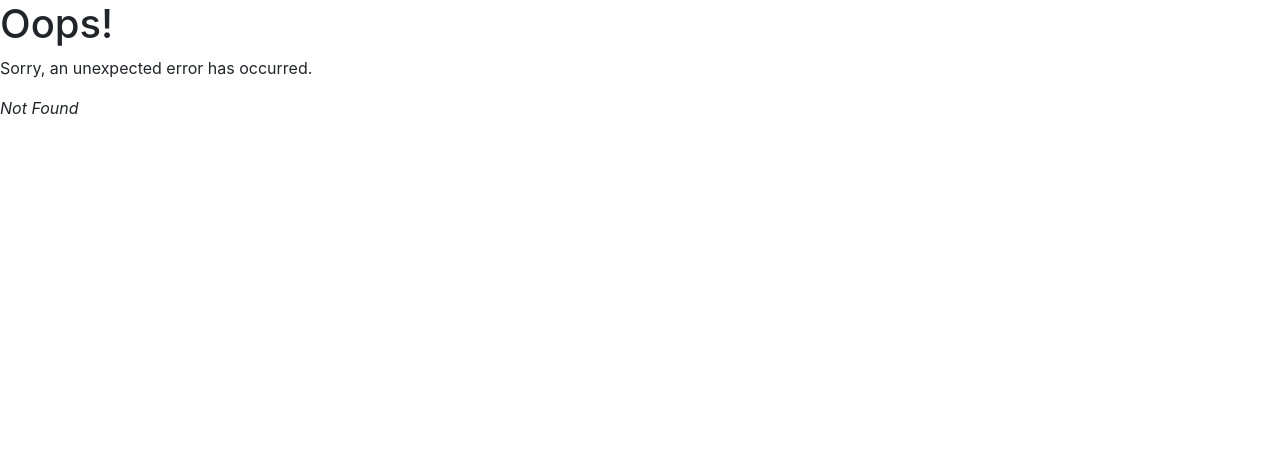
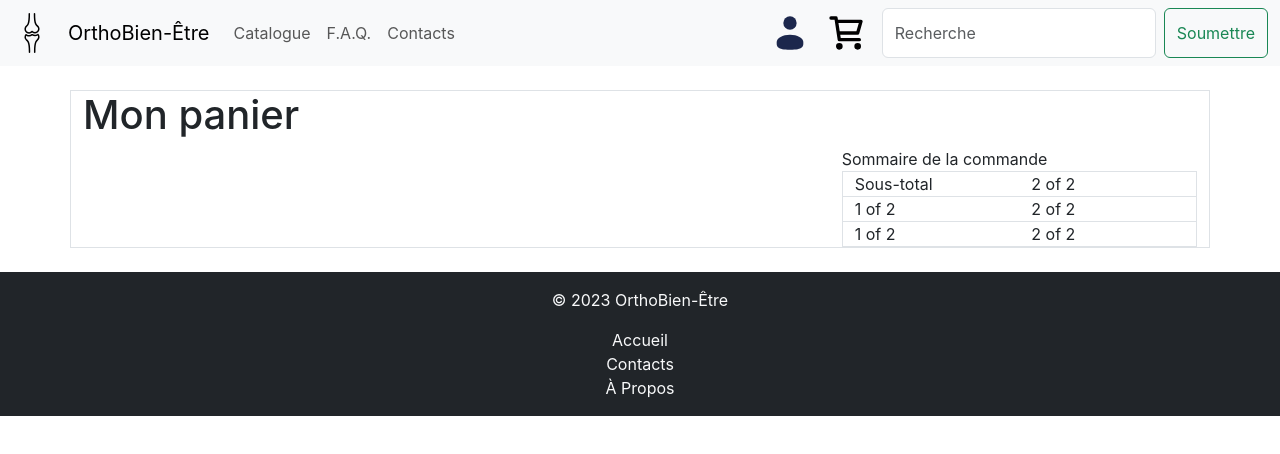
Before and after one commit to INM5001-A23/OrthoBien-Etre, a React (Create React App) app in the folder frontend/: page /panier in a window 1280 px wide. Before the commit this address had no page. Shown: the top 454 px of the page. Built offline with nearby package versions, Linux system fonts and the light colour scheme.

Commit message:
Page panier

```diff
--- a/frontend/src/App.js
+++ b/frontend/src/App.js
@@ -4,6 +4,7 @@ import PageErreur from "./pages/PageErreur";
 import PageCatalogue from "./pages/PageCatalogue";
 import PageConnexion from "./pages/PageConnexion";
 import PageInscription from "./pages/PageInscription";
+import PagePanier from "./pages/PagePanier";
 
 const router = createBrowserRouter([
   {
@@ -27,6 +28,12 @@ const router = createBrowserRouter([
     element: <PageInscription />,
     errorElement: <PageErreur />,
   },
+
+  {
+    path: "/panier",
+    element: <PagePanier />,
+    errorElement: <PageErreur />,
+  },
 ]);
 
 function App() {
--- /dev/null
+++ b/frontend/src/pages/PagePanier.js
@@ -0,0 +1,38 @@
+import ModelePage from "../layout/ModelePage";
+import Container from "react-bootstrap/Container";
+import Row from "react-bootstrap/Row";
+import Col from "react-bootstrap/Col";
+
+function PagePanier() {
+  return (
+    <ModelePage>
+      <Container className="border">
+        <Row>
+          <h1>Mon panier</h1>
+          <Col className="h-100 d-inline-block" xs={12} md={8}>
+            {/* TODO mettre article */}
+          </Col>
+          <Col xs={6} md={4}>
+            <div>Sommaire de la commande</div>
+            <Container className="border">
+              <Row>
+                <Col>Sous-total</Col>
+                <Col>2 of 2</Col>
+              </Row>
+              <Row className="border-top">
+                <Col>1 of 2</Col>
+                <Col>2 of 2</Col>
+              </Row>
+              <Row className="border-top">
+                <Col>1 of 2</Col>
+                <Col>2 of 2</Col>
+              </Row>
+            </Container>
+          </Col>
+        </Row>
+      </Container>
+    </ModelePage>
+  );
+}
+
+export default PagePanier;
```
